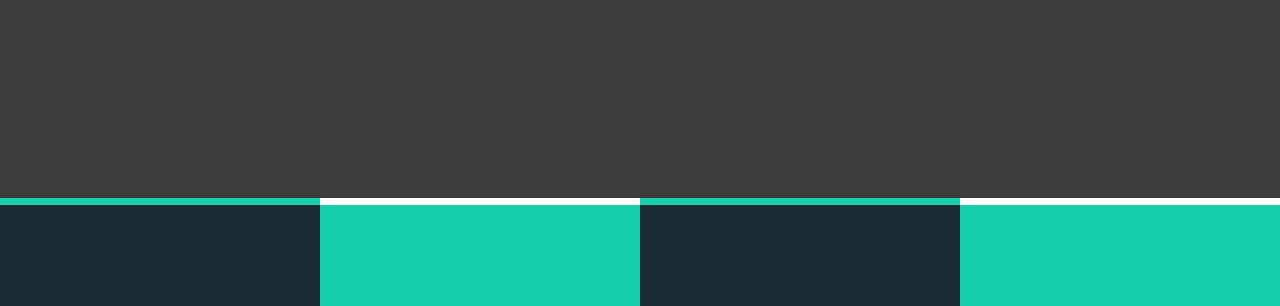
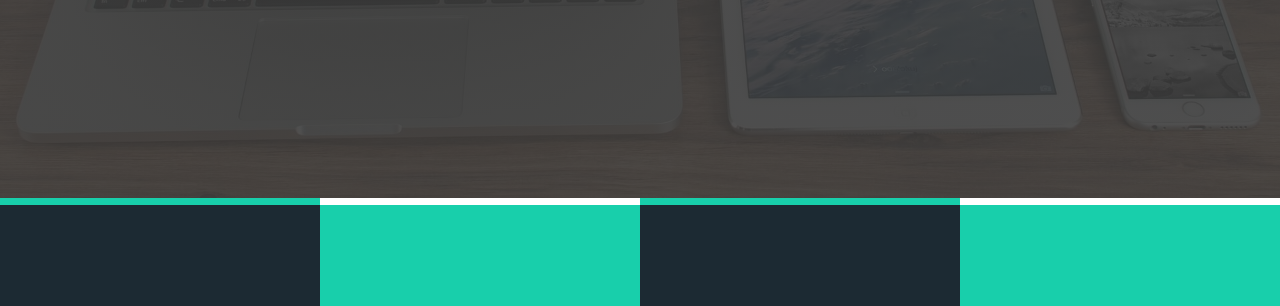
Before and after one commit to MichalStabrawa/create-psd, a plain HTML site: page index.html in a window 1280 px wide. Shown: the part 562-868 px from the top of the page. Drawn offline with Linux system fonts and the light colour scheme.

Commit message:
commit header img

```diff
--- a/css/style.css
+++ b/css/style.css
@@ -68,7 +68,11 @@ nav ul li {
 /*header style start*/
 
 header {
-    background-color: #3c3c3c;
+
+    background-image:linear-gradient(rgba(60, 60, 60,0.9),rgba(60, 60, 60,0.9)),url(../img/office-5header.jpg);
+    background-position:center;
+    background-size:cover;
+
     height: 80vh;
     width: 100%;
     display: flex;
```
Also changed, not shown: img/office-5header.jpg (added).
